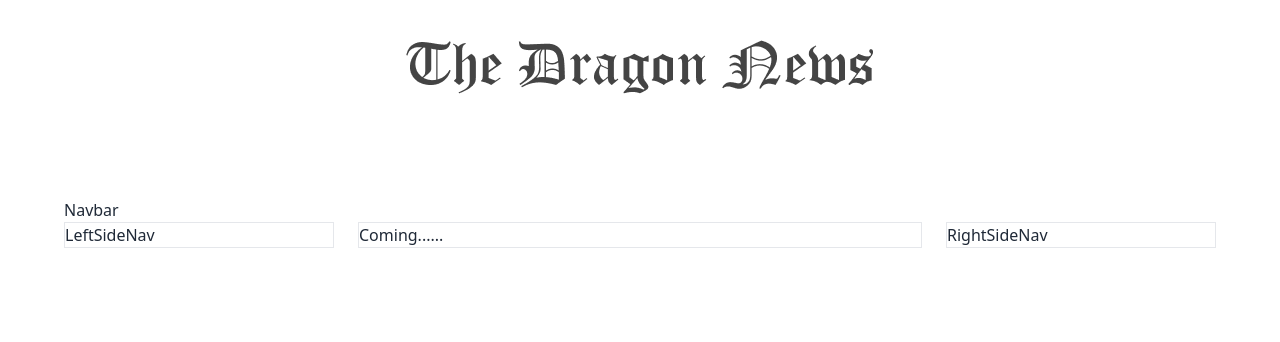
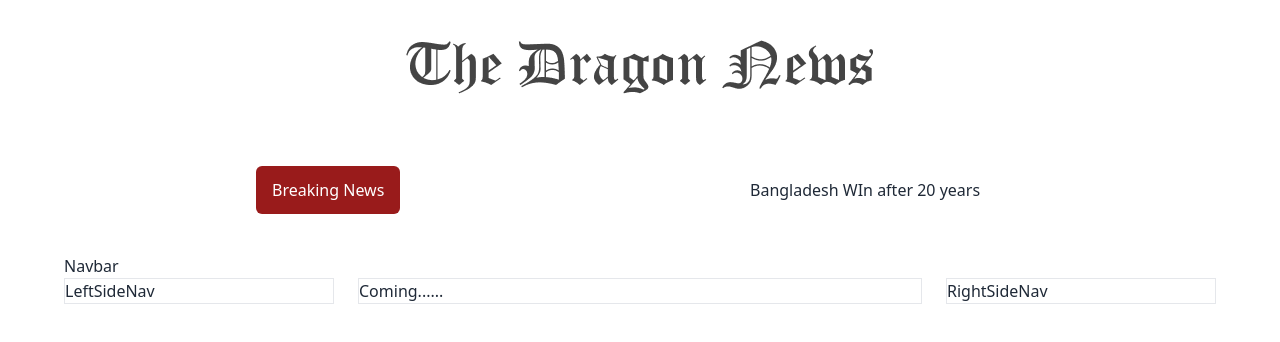
Before and after one commit to sakibhasan-24/news-time, a React (Vite) app: page / in a window 1280 px wide. Shown: the top 342 px of the page. Built offline with nearby package versions, Linux system fonts and the light colour scheme.

Commit message:
breaking news slidwbar

```diff
--- a/package.json
+++ b/package.json
@@ -16,6 +16,7 @@
     "moment": "^2.29.4",
     "react": "^18.2.0",
     "react-dom": "^18.2.0",
+    "react-fast-marquee": "^1.6.2",
     "react-router-dom": "^6.19.0",
     "sort-by": "^1.2.0"
   },
--- a/src/pages/Common/Header/Header.jsx
+++ b/src/pages/Common/Header/Header.jsx
@@ -1,6 +1,7 @@
 import React from "react";
 import logo from "../../../assets/logo.png";
 import moment from "moment/moment";
+import Breaking from "../../Home/Breaking";
 export default function Header() {
   return (
     <div className="max-w-6xl mx-auto text-center my-10 space-y-2">
@@ -11,6 +12,7 @@ export default function Header() {
       <p className="text-xs font-bold text-white">
         {moment().format("MMMM D, YYYY, h:mm:ss a")}
       </p>
+      <Breaking />
     </div>
   );
 }
--- /dev/null
+++ b/src/pages/Home/Breaking.jsx
@@ -0,0 +1,13 @@
+import React from "react";
+import Marquee from "react-fast-marquee";
+
+export default function Breaking() {
+  return (
+    <div className="flex gap-2 max-w-3xl mx-auto">
+      <button className="bg-red-800 text-white px-4 py-3 rounded-md whitespace-nowrap">
+        Breaking News
+      </button>
+      <Marquee pauseOnHover={true}>Bangladesh WIn after 20 years</Marquee>
+    </div>
+  );
+}
```
Also changed, not shown: 1 other file (tests, documents, lock files or other folders).
